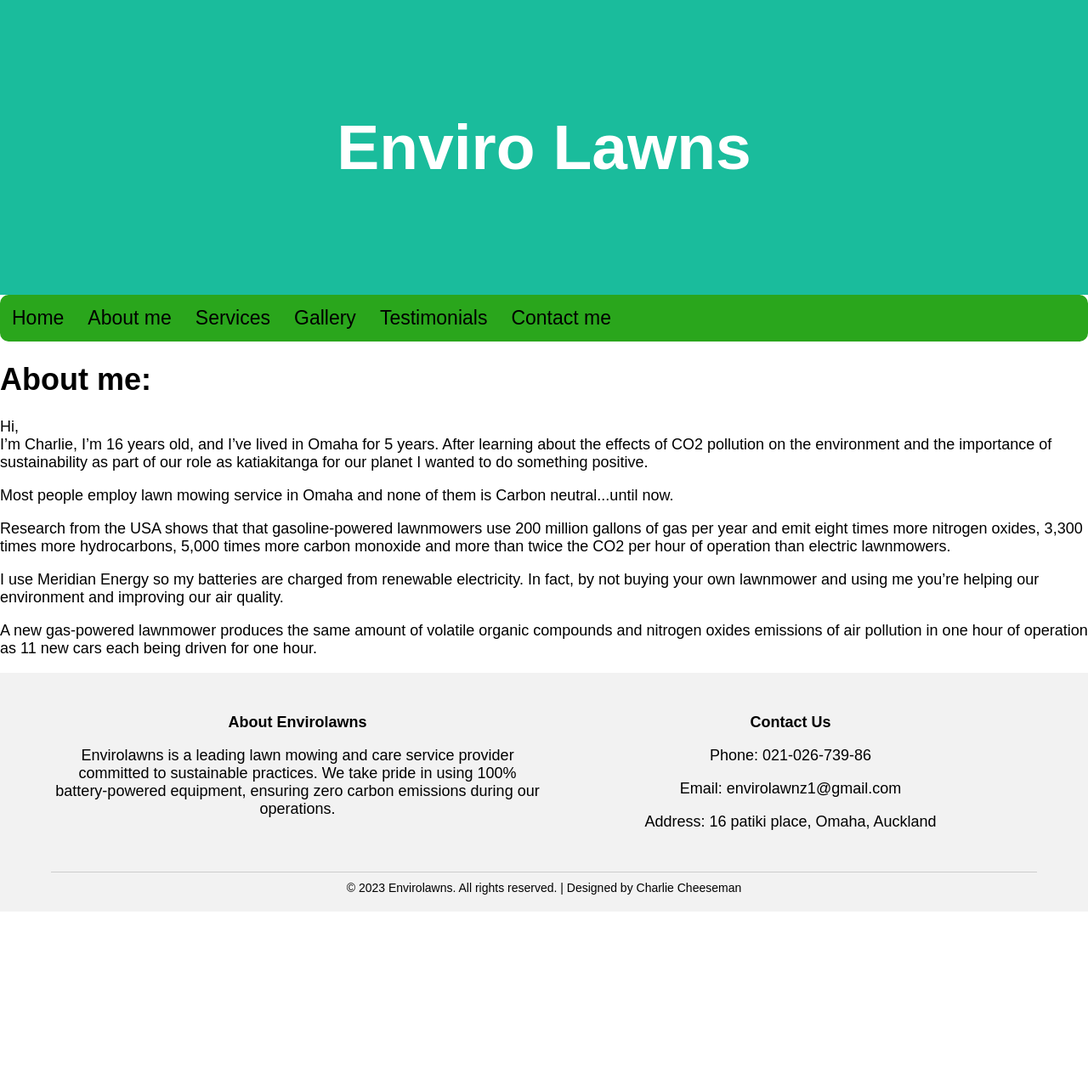
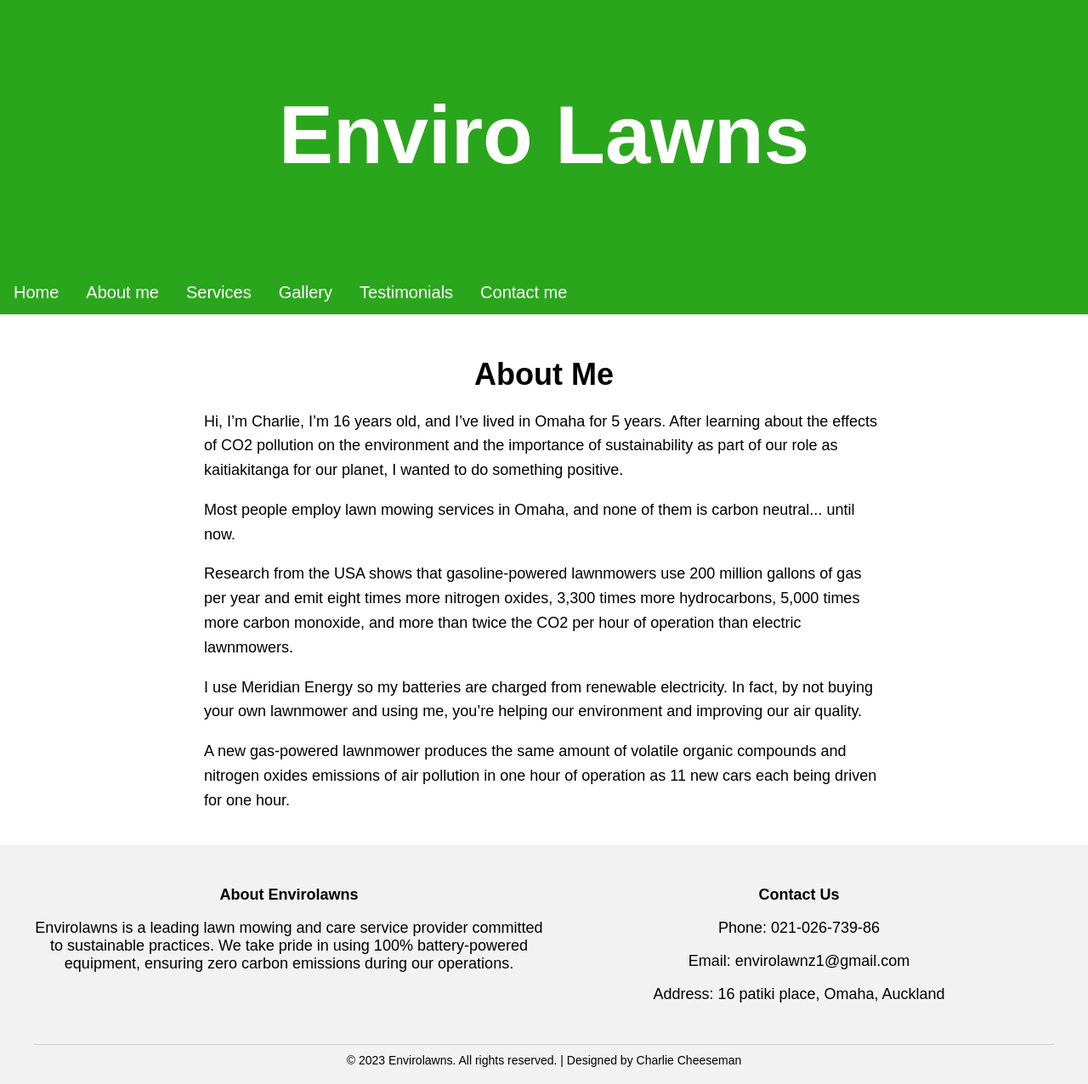
Before and after one commit to X-L-R-8-8/Envirolawnsmain, a PHP site: page /about.php in a window 1280 px wide. Shown: the whole page at 85% size. Before the commit the page ends 1073 px from the top, so only its background shows below. Run offline with PHP 8.4, Linux system fonts and the light colour scheme.

Commit message:
Big changes to about, gallery and services page and overall code
Utilized advice from teacher to create a text wrapper to push all of the text of the edge of the screen improving the aesthetics of the website. Redid all of the layouts of the about, gallery, and services page as a result of research of other outcomes. Overall improved code health by rewriting most of the code to fix (organize, issues, inconsistencies) due to receiving lots of errors from validating my code.

```diff
--- a/about.php
+++ b/about.php
@@ -1,21 +1,27 @@
-  <link rel="stylesheet" type="text/css" href="style.css">
+<!DOCTYPE html>
+<html lang="en">
+<head>
+    <meta name="viewport" content="width=device-width, initial-scale=1.0">
+
+    <link rel="stylesheet" type="text/css" href="style.css">
+</head>
 <body>
+
 
 <?php include("banner.php"); ?>
 
-<div class = "text">
-<h1>About me:</h1> <!--/ About me section -->
+    <div class="about-content">
+        <div class="about-section">
+            <h2>About Me</h2>
+            <p>Hi, I’m Charlie, I’m 16 years old, and I’ve lived in Omaha for 5 years. After learning about the effects of CO2 pollution on the environment and the importance of sustainability as part of our role as kaitiakitanga for our planet, I wanted to do something positive.</p>
+            <p>Most people employ lawn mowing services in Omaha, and none of them is carbon neutral... until now.</p>
+            <p>Research from the USA shows that gasoline-powered lawnmowers use 200 million gallons of gas per year and emit eight times more nitrogen oxides, 3,300 times more hydrocarbons, 5,000 times more carbon monoxide, and more than twice the CO2 per hour of operation than electric lawnmowers.</p>
+            <p>I use Meridian Energy so my batteries are charged from renewable electricity. In fact, by not buying your own lawnmower and using me, you’re helping our environment and improving our air quality.</p>
+            <p>A new gas-powered lawnmower produces the same amount of volatile organic compounds and nitrogen oxides emissions of air pollution in one hour of operation as 11 new cars each being driven for one hour.</p>
+        </div>
+    </div>
 
-  <p> Hi, <br>
-  I’m Charlie, I’m 16 years old, and I’ve lived in Omaha for 5 years. After learning about the effects of CO2 pollution on the environment and the importance of sustainability as part of our role as  katiakitanga for our planet I wanted to do something positive. </p>
+  <?php include ("footer.php"); ?>
 
-  <p> Most people employ lawn mowing service in Omaha and none of them is Carbon neutral...until now. </p>
-
-  <p>Research from the USA shows that that gasoline-powered lawnmowers use 200 million gallons of gas per year and emit eight times more nitrogen oxides, 3,300 times more hydrocarbons, 5,000 times more carbon monoxide and more than twice the CO2 per hour of operation than electric lawnmowers. </p>
-
-  <p> I use Meridian Energy so my batteries are charged from renewable electricity. In fact, by not buying your own lawnmower and using me you’re helping our environment and improving our air quality. </p>
-
-  <p> A new gas-powered lawnmower produces the same amount of volatile organic compounds and nitrogen oxides emissions of air pollution in one hour of operation as 11 new cars each being driven for one hour. </p>
-  </div>
-  <?php include ("footer.php"); ?>
 </body>
+</html>
--- a/banner.php
+++ b/banner.php
@@ -3,9 +3,9 @@
 <div class="header">
 
 
-	<h1 style="font-size:75px;">
-		Enviro Lawns
-	</h1>
+	   <div class="header">
+        <h1>Enviro Lawns</h1>
+    </div>
 </div>
 	<div class="topnav">
 
--- a/footer.php
+++ b/footer.php
@@ -4,7 +4,7 @@
     <meta charset="UTF-8">
     <meta name="viewport" content="width=device-width, initial-scale=1.0">
     <title>Lawn Mowing Services</title>
-    <link rel="stylesheet" href="style.css"> <!-- Link to your CSS file -->
+    <link rel="stylesheet" href="style.css">
 </head>
 <body>
 
--- a/index.php
+++ b/index.php
@@ -16,10 +16,6 @@
 
 
 <?php include("banner.php"); ?>
-
-
-
-<h2> Home (place holder) </h2>
 
 
 
--- a/style.css
+++ b/style.css
@@ -5,31 +5,17 @@ font-size: 18px;
 padding: 50px;
 
 }
-text{
-    padding: 50px;
+.text-wrapper {
+    padding: 100px;
 }
 
-.text-wrapper {
-    padding: 10px; /* Adjust this value to control the spacing */
-}
-
-/* Style the header */
+/* Header styling */
 .header {
-  padding: 80px;
     text-align: center;
-  background: #1abc9c;
-  color: white;
-}
-
-/* Increase the font size of the h1 element */
-.header h1 {
-  font-size: 40px;
-}
-
-
-h1 h2 {
-  text-align:center;
-  font-size: 40px;
+    padding: 20px;
+    background-color: #2AA61C;
+    color: #fff;
+    font-size: 48px;
 }
 
 
@@ -39,19 +25,26 @@ scroll-behavior:smooth;
 
 /*---- Navagation styling ----*/
 
+
+
+
+/* Navigation styling */
 .topnav {
+    top: 0;
+    width: 100%;
     background-color: #2AA61C;
     overflow: hidden;
-  border-radius: 10px;
+
 }
 
 .topnav a {
     float: left;
-   color: black;
+    color: #fff;
     text-align: center;
-   padding: 14px;
+    padding: 14px 16px;
     text-decoration: none;
-   font-size: 23px;
+    font-size: 20px;
+    transition: background-color 0.3s;
 }
 
 .topnav a:hover {
@@ -59,9 +52,103 @@ scroll-behavior:smooth;
 }
 
 .topnav .active {
-  background-color: rgb(0, 255, 8);
-  color: black;
+    background-color: #00FF08;
+    color: #000;
 }
+
+
+
+/* About Me Page Styling */
+.about-content {
+    padding: 20px;
+}
+
+.about-section {
+    max-width: 800px;
+    margin: 0 auto;
+}
+
+.about-section h2 {
+    font-size: 36px;
+    text-align: center;
+    margin-bottom: 20px;
+}
+
+.about-section p {
+    font-size: 18px;
+    line-height: 1.6;
+}
+
+
+
+
+
+
+
+/* Services Page Styling */
+.services-container {
+    display: grid;
+    grid-template-columns: repeat(auto-fit, minmax(300px, 1fr));
+    gap: 20px;
+    max-width: 1200px;
+    margin: 0 auto;
+    padding: 20px;
+}
+
+.service {
+    border: 1px solid #ddd;
+    border-radius: 10px;
+    padding: 20px;
+    display: flex;
+}
+
+.service-image {
+    flex: 0 0 150px;
+    margin-right: 20px;
+}
+
+.service-image img {
+    width: 100%;
+    border-radius: 10px;
+}
+
+.service-description {
+    flex: 1;
+}
+
+.service-description h3 {
+    font-size: 24px;
+    margin-bottom: 10px;
+}
+
+.service-description p {
+    font-size: 18px;
+    line-height: 1.6;
+}
+
+
+/* Gallery Page Styling */
+.gallery-container {
+    display: flex;
+    flex-wrap: wrap;
+    justify-content: space-between;
+    max-width: 1200px;
+    margin: 0 auto;
+    padding: 20px;
+}
+
+.responsive {
+    flex: 0 0 calc(33.33% - 20px); /* Adjust the percentage to fit the number of images per row */
+    margin-bottom: 20px;
+}
+
+.gallery img {
+    width: 100%;
+    height: auto;
+    border-radius: 10px;
+    border: none;
+}
+
 
 
 
@@ -82,27 +169,6 @@ scroll-behavior:smooth;
 }
 
 
-div.gallery {
-  border: 1px solid #ccc;
-}
-
-div.gallery:hover {
-  border: 1px solid #777;
-}
-
-div.gallery img {
-  width: 100%;
-  height: auto;
-}
-
-div.desc {
-  padding: 15px;
-  text-align: center;
-}
-
-* {
-  box-sizing: border-box;
-}
 
 
 
--- a/testimonials.php
+++ b/testimonials.php
@@ -9,6 +9,8 @@
 
 
     <?php include("banner.php"); ?>
+
+   <div class="text-wrapper">
 
     <h1> Testimonials: </h1>
 
@@ -30,7 +32,8 @@
 
         <b>Neil,</b> <br>
         <em>“Charlie does our lawns every three weeks. He has also done some garden tidying and weeding for us. We highly recommend him.” </em>
-
+        </div>
         <?php include ("footer.php"); ?>
 
+
      </body>
```
Also changed, not shown: gallery.php (+33 -30 lines), services.php (+70 -14 lines). Lines whose indentation alone changed are shown as unchanged.
